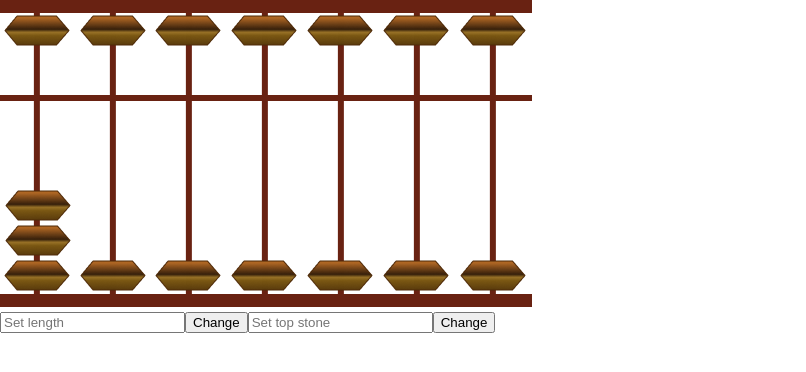
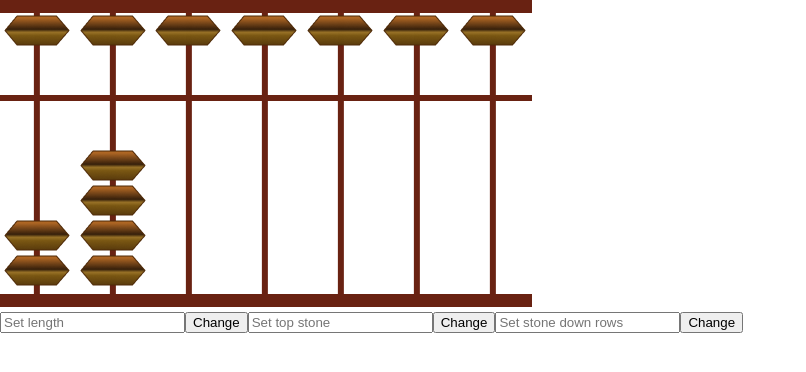
Before and after one commit to Talex210/Abacus, a React (Create React App) app: page / in a window 1280 px wide. Shown: the top 372 px of the page, without its empty margins (0-806 px from the left). Built offline with nearby package versions, Linux system fonts and the light colour scheme.

Commit message:
Сделал отрисовку нижних "косточек". "Косточки" на стержнях можно задавать, изменяются динамически.

```diff
--- a/src/App.js
+++ b/src/App.js
@@ -1,8 +1,8 @@
 import './App.css';
-import {useState} from "react";
-import Frame from "./Components/Frame/Frame";
-import StoneTop from "./Components/StoneTop/StoneTop";
-import StoneDown from "./Components/StoneDown/StoneDown";
+import {useState} from 'react';
+import Frame from './Components/Frame/Frame';
+import StoneTop from './Components/StoneTop/StoneTop';
+import StoneDown from './Components/StoneDown/StoneDown';
 
 function App() {
 
@@ -10,9 +10,11 @@ function App() {
     const [inputLength, setInputLength] = useState('');
     const [stoneTop, setStoneTop] = useState([1, 2, 3, 4, 5, 6, 7]);
     const [inputStoneTop, setInputStoneTop] = useState('');
-    const [stoneDown, setStoneDown] = useState([1, 2, 3, 4, 5, 6, 7]);
-    const [inputStoneDown, setInputStoneDown] = useState('');
-    const [stoneDownNumberColumn, setNumberColumn] = useState([1, 2]);
+    const [stoneDown, setStoneDown] = useState([
+        {column: [1, 2], positionStoneLeft: 4},
+        {column: [1, 2, 3, 4], positionStoneLeft: 80}
+        ])
+    const [inputStoneDownRows, setInputStoneDownRows] = useState('');
 
     const changeLength = () => {
         let newLength = [];
@@ -32,17 +34,43 @@ function App() {
         setInputStoneTop('')
     }
 
+    const changeStoneDownRows = () => {
+        let newStoneDown = [];
+        let positionStoneLeft = -71;
+        let stones = [];
+        const setStones = (count) => {
+            stones = [];
+            let numberStone = Number(prompt(`Количество костей на стержне ${count}`));
+            /*if (numberStone == 'NaN') {
+                alert('Пожалуйста, вводите только цифры')
+                numberStone = Number(prompt(`Количество костей на стержне ${count}`));
+            }*/
+            for (let i = 1; i <= numberStone; i++) {
+                stones.push(i);
+            }
+        }
+        for (let i = 0; i < inputStoneDownRows; i++) {
+            setStones(i + 1);
+            newStoneDown.push({column: stones, positionStoneLeft: positionStoneLeft += 75 + i / 4});
+        }
+        setStoneDown(newStoneDown);
+        setInputStoneDownRows('');
+    }
+
     return (
         <div className='App'>
             <Frame lengthFrame={lengthFrame}/>
             <StoneTop stoneTop={stoneTop}/>
-            <StoneDown stoneDown={stoneDown} stoneDownNumberColumn={stoneDownNumberColumn}/>
+            <StoneDown stoneDown={stoneDown}/>
             <input type='number' placeholder='Set length' value={inputLength}
                    onChange={event => setInputLength(event.target.value)}/>
             <button onClick={changeLength}>Change</button>
             <input type='number' placeholder='Set top stone' value={inputStoneTop}
                    onChange={event => setInputStoneTop(event.target.value)}/>
             <button onClick={changeTopStone}>Change</button>
+            <input type='number' placeholder='Set stone down rows' value={inputStoneDownRows}
+                   onChange={event => setInputStoneDownRows(event.target.value)}/>
+            <button onClick={changeStoneDownRows}>Change</button>
         </div>
     );
 }
--- a/src/Components/Frame/Frame.jsx
+++ b/src/Components/Frame/Frame.jsx
@@ -1,5 +1,5 @@
 import React from 'react';
-import Frame5 from "../../img/Frame5.png";
+import Frame5 from '../../img/Frame5.png';
 
 const Frame = (props) => {
     return (
@@ -8,7 +8,7 @@ const Frame = (props) => {
                 <img src={Frame5} alt='frame' key={f}/>
             )}
         </div>
-    );
-};
+    )
+}
 
 export default Frame;
--- a/src/Components/StoneDown/StoneDown.jsx
+++ b/src/Components/StoneDown/StoneDown.jsx
@@ -1,27 +1,25 @@
 import React from 'react';
-import Vector5 from "../../img/Vector5.png";
+import Vector5 from '../../img/Vector5.png';
 
 const StoneDown = (props) => {
-    let positionStoneLeft = -71;
-    let positionStoneTop = 260;
+    let positionStoneTop;
+    const changePositionStoneTop = (i) => {
+        if (i === 0) {positionStoneTop = 290}
+        positionStoneTop -= 35
+        return positionStoneTop
+    }
     return (
         <div>
-            {props.stoneDownNumberColumn.map( sv =>
-                <img src={Vector5} alt='stone' style={{
-                position: 'absolute', top: `${positionStoneTop -= 35}px`,
-                left: '5px'
-            }
-            } key={sv}/>
-                )}
-            {props.stoneDown.map(sh =>
-                <img src={Vector5} alt='stone' style={{
-                    position: 'absolute', top: '260px',
-                    left: `${positionStoneLeft += 75 + sh / 5}px`
-                }
-                } key={sh}/>
+            {props.stoneDown.map( s =>
+                s.column.map( (c, i) =>
+                    <img src={Vector5} alt='stone' style={{
+                        position: 'absolute', top: `${changePositionStoneTop(i)}px`,
+                        left: `${s.positionStoneLeft}px`
+                    }} key={i}/>
+                )
             )}
         </div>
-    );
-};
+    )
+}
 
 export default StoneDown;
--- a/src/Components/StoneTop/StoneTop.jsx
+++ b/src/Components/StoneTop/StoneTop.jsx
@@ -1,5 +1,5 @@
 import React from 'react';
-import Vector5 from "../../img/Vector5.png";
+import Vector5 from '../../img/Vector5.png';
 
 const StoneTop = (props) => {
     let positionStoneLeft = -71;
@@ -13,7 +13,7 @@ const StoneTop = (props) => {
                 } key={sh}/>
             )}
         </div>
-    );
-};
+    )
+}
 
 export default StoneTop;
```
